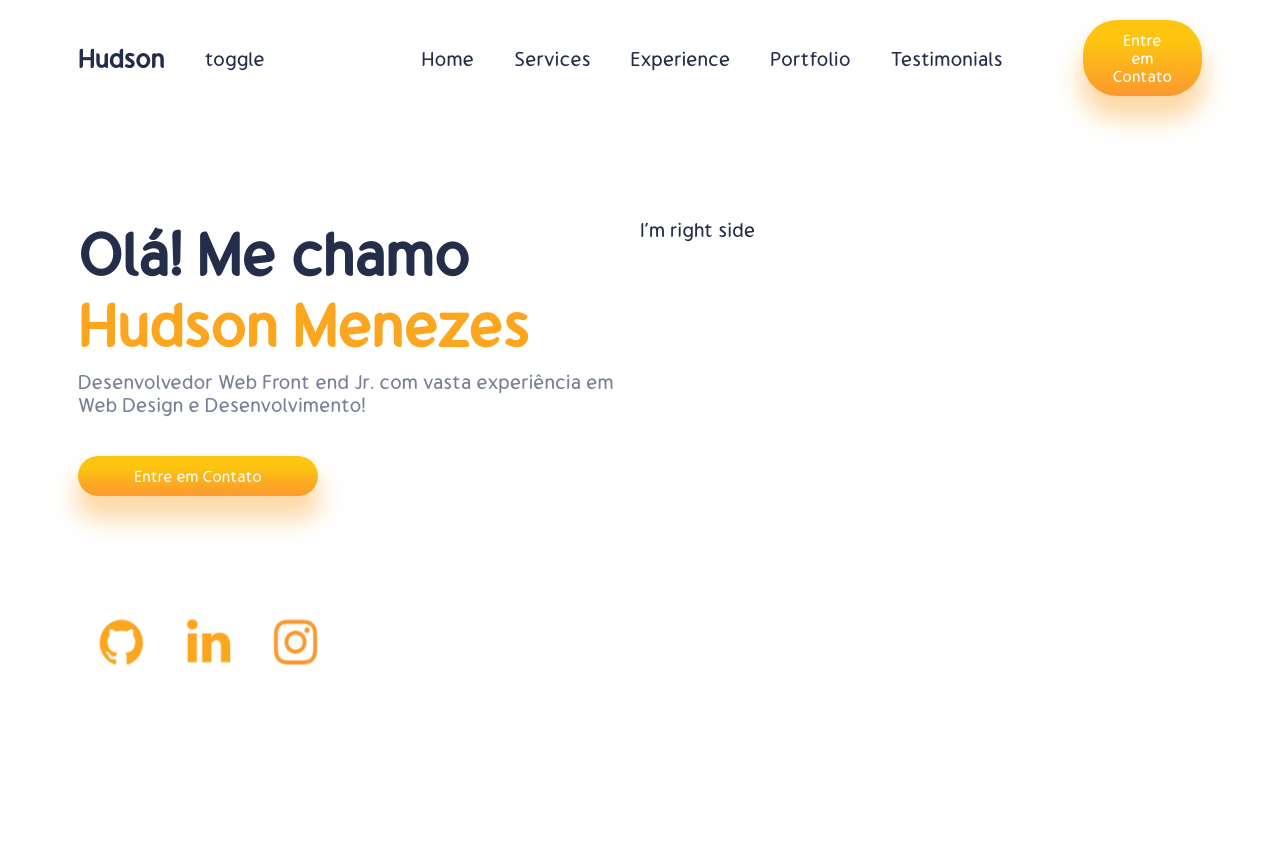
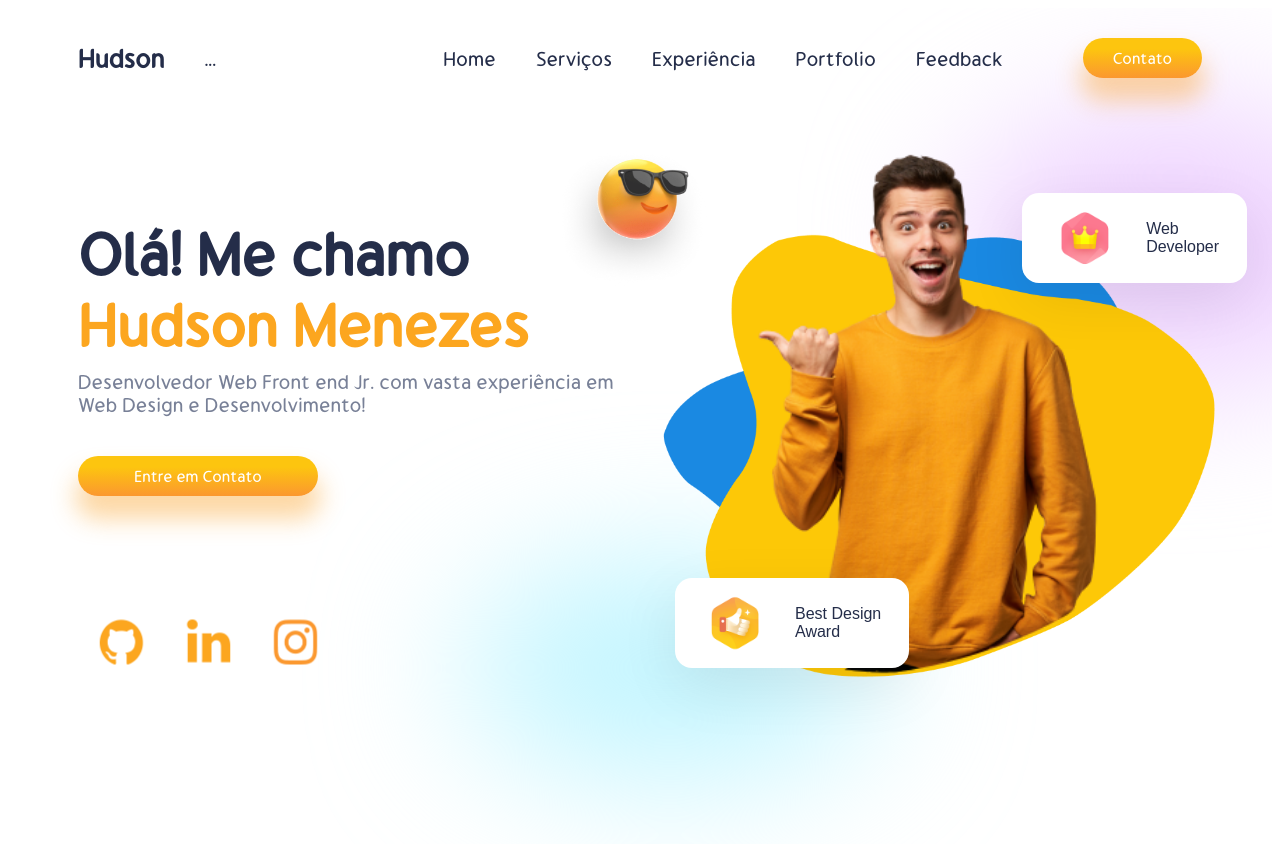
Before and after one commit to HudsonMenezes/Portifolio2-Website-Project, a React (Create React App) app: page / in a window 1280 px wide. Built offline with nearby package versions, Linux system fonts and the light colour scheme.

Commit message:
intro section done

```diff
--- a/public/index.html
+++ b/public/index.html
@@ -9,33 +9,10 @@
       content="Web site created using create-react-app"
     />
 
-    <!--
-      manifest.json provides metadata used when your web app is installed on a
-      user's mobile device or desktop. See https://developers.google.com/web/fundamentals/web-app-manifest/
-    -->
-    <!--
-      Notice the use of %PUBLIC_URL% in the tags above.
-      It will be replaced with the URL of the `public` folder during the build.
-      Only files inside the `public` folder can be referenced from the HTML.
-
-      Unlike "/favicon.ico" or "favicon.ico", "%PUBLIC_URL%/favicon.ico" will
-      work correctly both with client-side routing and a non-root public URL.
-      Learn how to configure a non-root public URL by running `npm run build`.
-    -->
-    <title>React App</title>
+    <title>Portifolio 2 - React Website</title>
   </head>
   <body>
     <noscript>You need to enable JavaScript to run this app.</noscript>
     <div id="root"></div>
-    <!--
-      This HTML file is a template.
-      If you open it directly in the browser, you will see an empty page.
-
-      You can add webfonts, meta tags, or analytics to this file.
-      The build step will place the bundled scripts into the <body> tag.
-
-      To begin the development, run `npm start` or `yarn start`.
-      To create a production bundle, use `npm run build` or `yarn build`.
-    -->
   </body>
 </html>
--- a/src/App.css
+++ b/src/App.css
@@ -24,7 +24,7 @@
 
 .App{
   padding: 0.5rem 3.5rem;
-  margin: 0;
+  margin: 0 auto;
   overflow: hidden;
   color: var(--black);
   box-sizing: border-box;
--- /dev/null
+++ b/src/Components/FloatingDiv/Floating.css
@@ -0,0 +1,18 @@
+.floatingdiv{
+  justify-content: space-around;
+  display: flex;
+  background: white;
+  box-shadow: var(--boxShadow);
+  border-radius: 17px;
+  align-items: center;
+  padding: 0px 28px 0px 0px;
+  height: 4.5rem;
+}
+.floatingdiv>img{
+  transform: scale(0.4);
+}
+
+.floatingdiv>span{
+  font-family: sans-serif;
+  font-size: 16px;
+}
--- /dev/null
+++ b/src/Components/FloatingDiv/FloatingDiv.jsx
@@ -0,0 +1,16 @@
+import React from 'react'
+import './Floating.css'
+
+function FloatingDiv({image, txt1, txt2}) {
+  return (
+    <div className="floatingdiv">
+      <img src={image} alt="" />
+      <span>{txt1}
+            <br/>
+            {txt2}
+      </span>
+    </div>
+  )
+}
+
+export default FloatingDiv
--- a/src/Components/Intro/Intro.css
+++ b/src/Components/Intro/Intro.css
@@ -46,8 +46,45 @@
   cursor: pointer;
 }
 
-
-
+/* ----- RIGHT SIDE ---- */
 .i-right{
   flex: 1;
+  position: relative;
 }
+.i-right>*{
+  position: absolute;
+  z-index: 1;
+}
+.i-right>:nth-child(1){
+  transform: scale(0.69);
+  left: -15%;
+  top: -9%;
+}
+.i-right>:nth-child(2){
+  transform: scale(0.67);
+  top: -4.6rem;
+  left: -3rem;
+}
+.i-right>:nth-child(3){
+  transform: scale(1.4);
+  left: 28%;
+}
+.i-right>:nth-child(4){
+  transform: scale(0.6);
+  top: -19%;
+  left: -24%;
+  border-radius: 50%;
+  padding: 0;
+}
+
+.blur{
+  position: absolute;
+  width: 22rem;
+  height: 14rem;
+  border-radius: 50%;
+  background: #edd0ff;
+  filter: blur(72px);
+  z-index: -9;
+  top: -18%;
+  left: 56%;
+}
--- a/src/Components/Intro/Intro.jsx
+++ b/src/Components/Intro/Intro.jsx
@@ -3,6 +3,13 @@
 import Github from '../../img/github.png'
 import Linkedin from '../../img/linkedin.png'
 import Instagram from '../../img/instagram.png'
+import Vector1 from "../../img/Vector1.png";
+import Vector2 from "../../img/Vector2.png";
+import boy from "../../img/boy.png";
+import glassesimoji from "../../img/glassesimoji.png";
+import thumbup from "../../img/thumbup.png";
+import crown from "../../img/crown.png";
+import FloatingDiv from '../FloatingDiv/FloatingDiv'
 
 function Intro() {
   return (
@@ -25,7 +32,28 @@
 
       </div>
       <div className="i-right">
-        I'm right side
+        <img src={Vector1} alt="" />
+        <img src={Vector2} alt="" />
+        <img src={boy} alt="" />
+        <img src={glassesimoji} alt="" />
+        <div style={{top: '-4%', left: '68%'}}>
+          <FloatingDiv
+          image={crown}
+          txt1='Web'
+          txt2='Developer'/>
+        </div>
+        <div style={{top: '18rem', left: '1.75rem'}}>
+          <FloatingDiv image={thumbup} txt1='Best Design' txt2='Award'/>
+        </div>
+        {/* Blur Divs */}
+        <div className='blur'
+        style={{background: "rgb(238 210 255"}}></div>
+        <div className='blur'
+        style={{background: '#c1f5ff',
+        top: '17rem',
+        width: '21rem',
+        height: '11rem',
+        left: '-9rem'}}></div>
       </div>
     </div>
   )
--- a/src/Components/Navbar/Navbar.jsx
+++ b/src/Components/Navbar/Navbar.jsx
@@ -6,20 +6,20 @@
     <div className="n-wrapper">
       <div className="n-left">
         <div className="n-name">Hudson</div>
-        <span>toggle</span>
+        <span>...</span>
       </div>
       <div className="n-right">
         <div className="n-list">
           <ul>
             <li>Home</li>
-            <li>Services</li>
-            <li>Experience</li>
+            <li>Serviços</li>
+            <li>Experiência</li>
             <li>Portfolio</li>
-            <li>Testimonials</li>
+            <li>Feedback</li>
           </ul>
         </div>
         <button className='button n-button'>
-          Entre em Contato
+          Contato
         </button>
       </div>
     </div>
```
